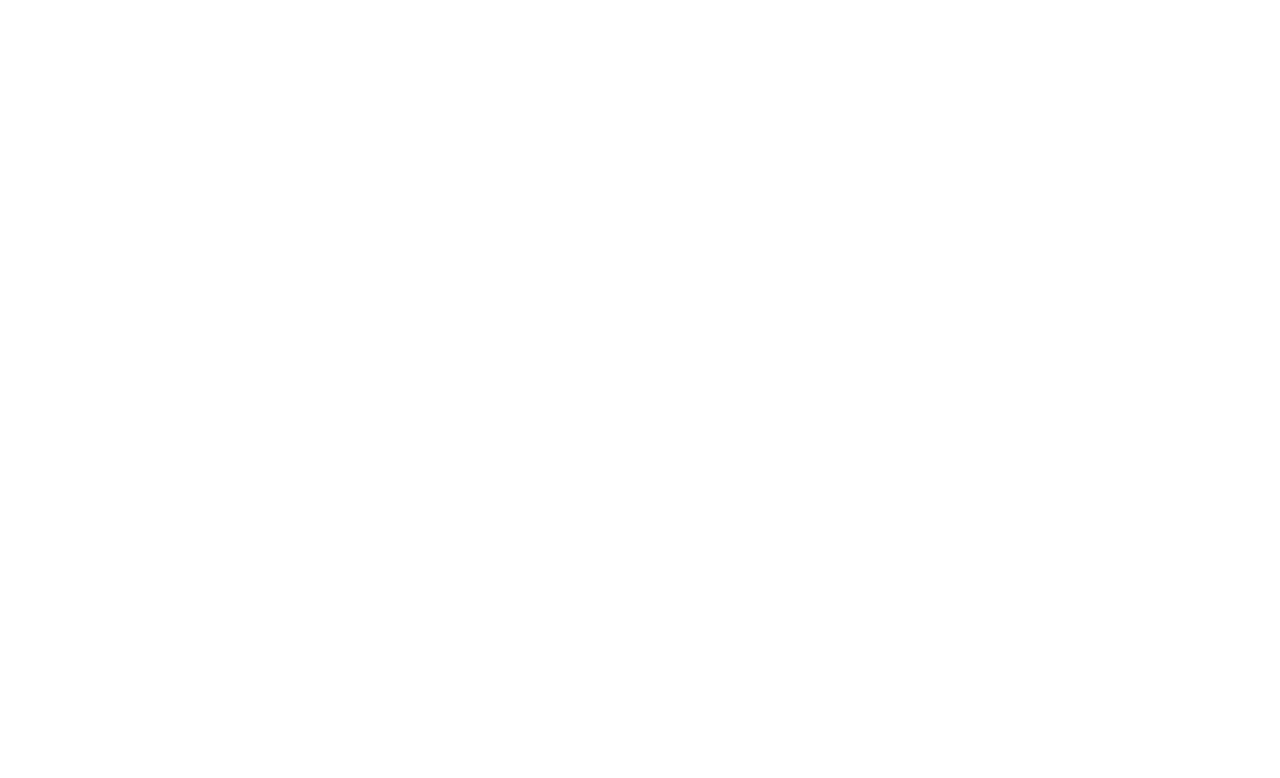
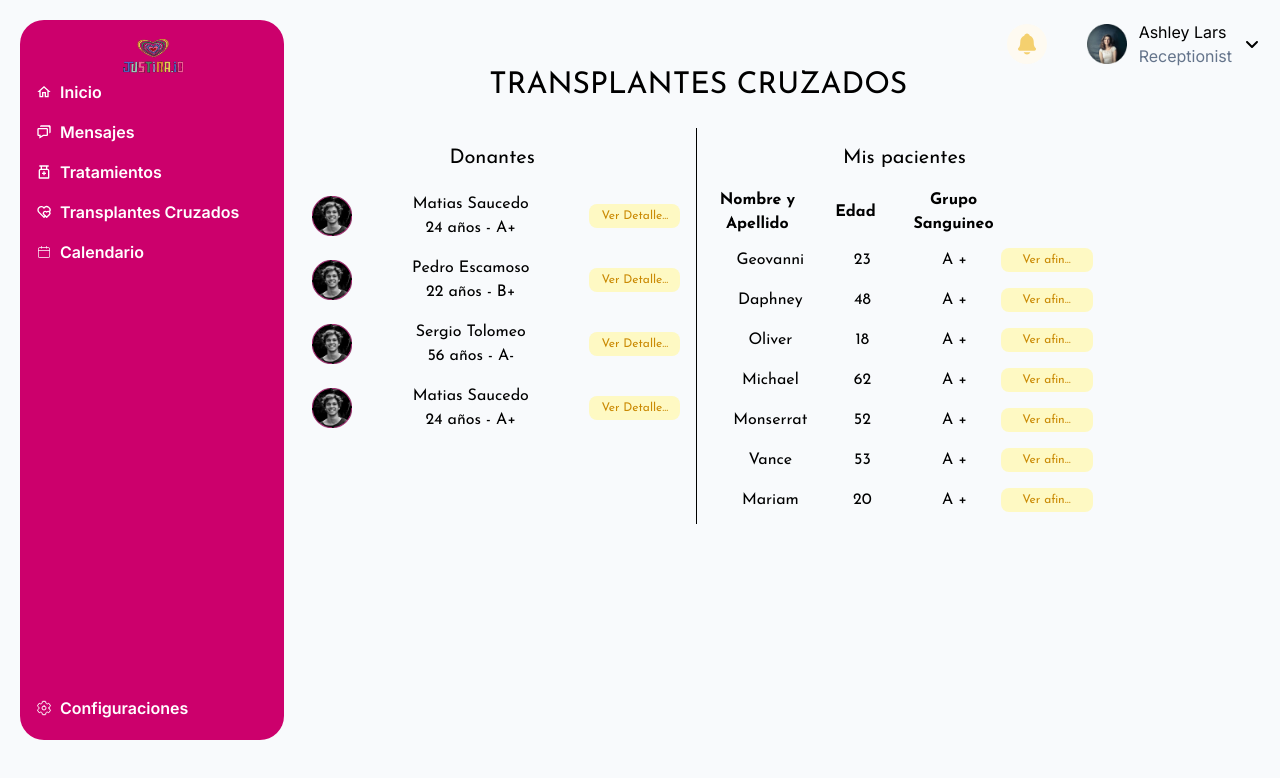
Before and after one commit to No-Country-simulation/h1-15-python-react, a React (Vite) app in the folder Frontend/: page /doctor/transplants in a window 1280 px wide. Before the commit this address had no page. Shown: the top 778 px of the page. Built offline with nearby package versions, Linux system fonts and the light colour scheme; sample sign-in values are in the browser's storage.

Commit message:
correcciones y acomodamiento al nuevo layout

```diff
--- a/Frontend/src/components/LateralView.jsx
+++ b/Frontend/src/components/LateralView.jsx
@@ -3,7 +3,7 @@
 
 const LateralView = ({ paciente }) => {
   return (
-    <section className="flex flex-col">
+    <section className="flex flex-col w-1/4">
       <aside className="flex flex-col items-center w-full">
         {paciente && <CardPatientAttendance paciente={paciente} />}
       </aside>
--- a/Frontend/src/pages/Doctor/Appointments/Doctor-appointments.jsx
+++ b/Frontend/src/pages/Doctor/Appointments/Doctor-appointments.jsx
@@ -295,8 +295,8 @@
   }, [fecha]);
 
   return (
-    <>
-      <section className="min-w-[689px] grid mx-auto gap-2 h-fit relative">
+    <div className="flex justify-between gap-2 full">
+      <section className="grid gap-2 h-fit relative grow">
         <h1 className="font-josefin text-3xl text-center">TURNOS</h1>
         <h4
           className="w-fit justify-self-center cursor-pointer text-center text-lg font-bold underline my-4"
@@ -337,7 +337,7 @@
         </article>
       </section>
       <LateralView paciente={selectedPatient} />
-    </>
+    </div>
   );
 };
 
--- a/Frontend/src/pages/Doctor/Doctor-main/Doctor-main.jsx
+++ b/Frontend/src/pages/Doctor/Doctor-main/Doctor-main.jsx
@@ -5,12 +5,11 @@
 import "swiper/css";
 import "swiper/css/navigation";
 import "swiper/css/autoplay";
-import LateralView from "../../../components/LateralView";
 
 const DoctorMain = () => {
   const [articulos, setArticulos] = useState();
   async function loadNames() {
-    const response = await fetch('/src/pages/Doctor-main/News.json');
+    const response = await fetch('/src/data/News.json');
     const names = await response.json();
     console.log(names.articles);
     setArticulos(names.articles);
@@ -20,9 +19,9 @@
   }, []);
 
   return (
-    <main className="flex w-full min-h-[1024px] p-5 gap-5">
+    <main className="flex w-full min-h-[1024px] gap-5">
       {/**CONTENIDO PRINCIPAL */}
-      <section className="max-w-[689px] grid grid-cols-2 gap-2 h-fit">
+      <section className="grid grid-cols-2 gap-2 h-fit">
         <article className="border border-blue-500 rounded-2xl shadow-blue-500 shadow-md">
           {/**calendario */}
           <Calendar />
@@ -80,7 +79,7 @@
           </h4>
         </article>
       </section>
-      <LateralView />
+
     </main>
   );
 };
--- a/Frontend/src/pages/Doctor/Navigation.jsx
+++ b/Frontend/src/pages/Doctor/Navigation.jsx
@@ -37,7 +37,7 @@
           Tratamientos
         </Link>
         <Link
-          to="/"
+          to="transplants"
           className="flex text-base items-center gap-2 hover:bg-secondary-400 w-full px-4 py-1"
         >
           <TbHearts />
--- a/Frontend/src/pages/Doctor-main/Doctor-transplant.jsx
+++ b/Frontend/src/pages/Doctor/Transplants/Doctor-transplant.jsx
@@ -1,9 +1,8 @@
 import { useState } from "react";
 
-import LateralView from "../../components/LateralView"
-import Navegacion from "./Navigation"
+import LateralView from "../../../components/LateralView"
 import { useEffect } from 'react';
-import Avatar from "../../components/Avatar";
+import Avatar from "../../../components/Avatar";
 
 
 const DoctorTransplants = () => {
@@ -11,12 +10,12 @@
   const [pacientes, setPacientes] = useState();
   const [pacienteSeleccionado, setPacienteSeleccionado] = useState();
   async function loadPacientes(){
-    const response = await fetch('/src/pages/Doctor-main/pacientes.json');
+    const response = await fetch('/src/data/pacientes.json');
     const names = await response.json();
     setPacientes(names.result);
   }
   async function loadDonantes() {
-    const response = await fetch('/src/pages/Doctor-main/donantes.json');
+    const response = await fetch('/src/data/donantes.json');
     const names = await response.json();
 
     setDonantes(names.donantes);
@@ -27,8 +26,7 @@
   }, []);
 
   return (
-    <main className="flex w-full min-h-[1024px] p-5 gap-5">
-      <div className="min-w-[264px] h-screen"><Navegacion /></div>
+    <main className="flex w-full min-h-[1024px]  gap-5">
     <section className="min-w-[689px] grid mx-auto h-fit relative font-josefin">
         <h1 className="font-josefin text-3xl text-center">TRANSPLANTES CRUZADOS</h1>
         <div className="grid grid-cols-[1fr_4px_1fr] gap-x-4 mt-6">
--- a/Frontend/src/routes/index.jsx
+++ b/Frontend/src/routes/index.jsx
@@ -19,6 +19,7 @@
 import ScheduleAppointment from "../pages/Patient/ScheduleAppointment/ScheduleAppointment";
 import ConfirmAppointment from "../pages/Patient/ScheduleAppointment/ConfirmAppointment";
 import ConfirmationSuccess from "../pages/Patient/ScheduleAppointment/ConfirmationSuccess";
+import DoctorTransplants from "../pages/Doctor/Transplants/Doctor-transplant";
 
 export const publicRoutes = (
   <>
@@ -32,6 +33,7 @@
   <Route path="/doctor" element={<ProtectedRoute element={<DoctorLayout />} />}>
     <Route index element={<DoctorMain />} />
     <Route path="appointments" element={<DoctorAppointments />} />
+    <Route path="transplants" element={<DoctorTransplants />} />
   </Route>
 );
 export const patientRoutes = (
```
Also changed, not shown: Frontend/src/data/News.json (renamed from Frontend/src/pages/Doctor-main/News.json), Frontend/src/data/donantes.json (renamed from Frontend/src/pages/Doctor-main/donantes.json), Frontend/src/data/pacientes.json (renamed from Frontend/src/pages/Doctor-main/pacientes.json).
